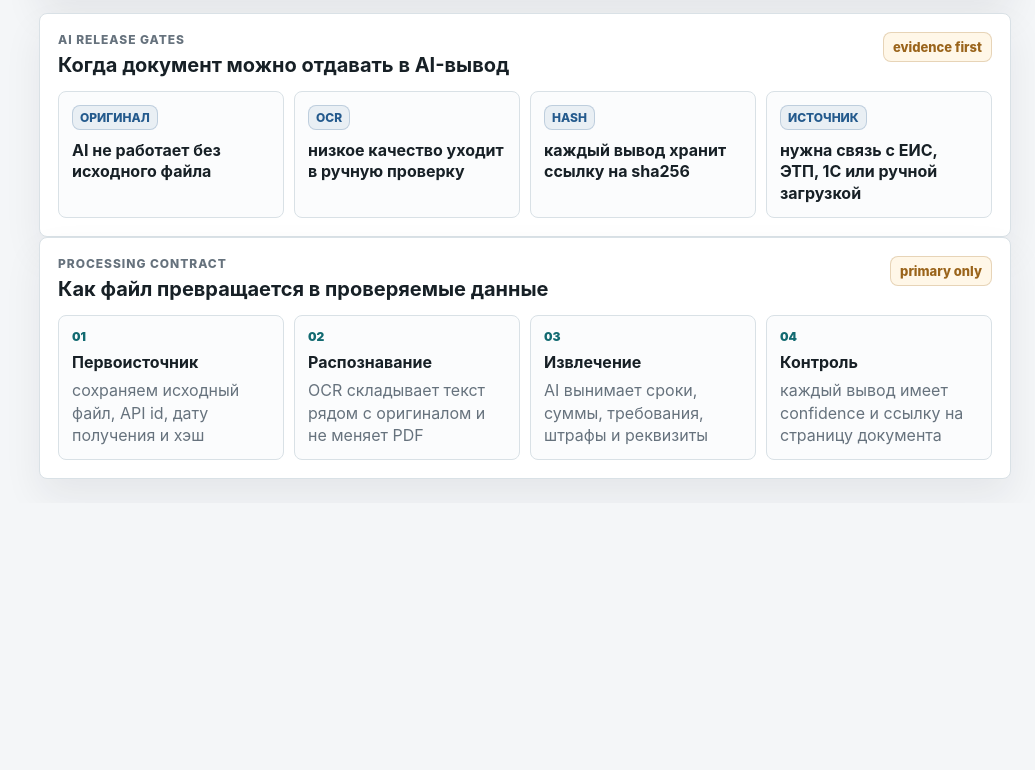
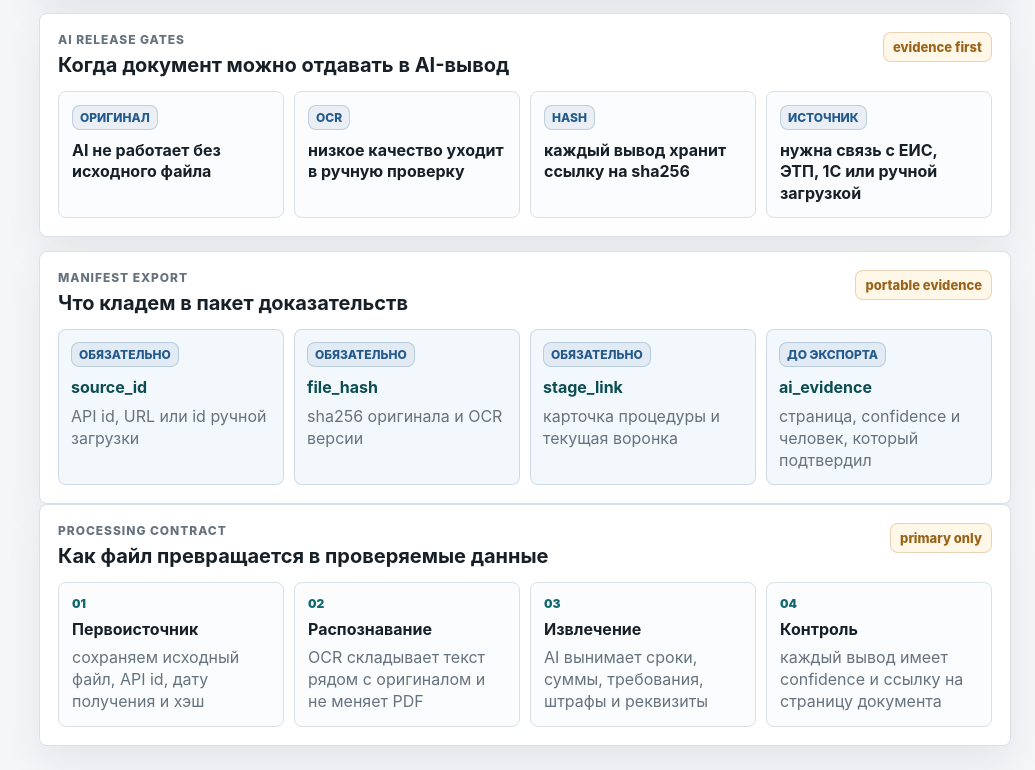
Before and after one commit to info14fourteen-creator/ASTS, a Next.js app in the folder apps/web/: page /documents in a window 1280 px wide. Shown: the part 1424-2194 px from the top of the page, without its empty margins (245-1280 px from the left). Before the commit the page ends 1927 px from the top, so only its background shows below. Built offline with nearby package versions, Linux system fonts and the light colour scheme.

Commit message:
Add document manifest export gates

```diff
--- a/apps/web/app/documents/page.tsx
+++ b/apps/web/app/documents/page.tsx
@@ -40,6 +40,13 @@ const aiReleaseGates = [
   ["OCR", "низкое качество уходит в ручную проверку"],
   ["Hash", "каждый вывод хранит ссылку на sha256"],
   ["Источник", "нужна связь с ЕИС, ЭТП, 1C или ручной загрузкой"],
+];
+
+const manifestFields = [
+  ["source_id", "API id, URL или id ручной загрузки", "обязательно"],
+  ["file_hash", "sha256 оригинала и OCR версии", "обязательно"],
+  ["stage_link", "карточка процедуры и текущая воронка", "обязательно"],
+  ["ai_evidence", "страница, confidence и человек, который подтвердил", "до экспорта"],
 ];
 
 const intakeRules = [
@@ -178,6 +185,25 @@ export default function DocumentsPage() {
           </div>
         </section>
 
+        <section className="panel document-manifest-panel">
+          <div className="panel-head compact">
+            <div>
+              <p className="eyebrow">Manifest export</p>
+              <h2>Что кладем в пакет доказательств</h2>
+            </div>
+            <span className="status-pill">portable evidence</span>
+          </div>
+          <div className="document-manifest-grid">
+            {manifestFields.map(([field, rule, gate]) => (
+              <article className="document-manifest-card" key={field}>
+                <span>{gate}</span>
+                <strong>{field}</strong>
+                <p>{rule}</p>
+              </article>
+            ))}
+          </div>
+        </section>
+
         <section className="panel">
           <div className="panel-head compact">
             <div>
--- a/apps/web/app/globals.css
+++ b/apps/web/app/globals.css
@@ -2535,6 +2535,54 @@ dd {
   line-height: 1.35;
 }
 
+.document-manifest-panel {
+  margin-top: 14px;
+}
+
+.document-manifest-grid {
+  display: grid;
+  grid-template-columns: repeat(4, minmax(0, 1fr));
+  gap: 10px;
+}
+
+.document-manifest-card {
+  min-height: 132px;
+  border: 1px solid rgba(36, 90, 141, 0.18);
+  border-radius: 8px;
+  padding: 12px;
+  background: #f3f8fc;
+}
+
+.document-manifest-card span,
+.document-manifest-card strong,
+.document-manifest-card p {
+  display: block;
+}
+
+.document-manifest-card span {
+  width: fit-content;
+  border: 1px solid rgba(36, 90, 141, 0.22);
+  border-radius: 8px;
+  padding: 4px 7px;
+  background: rgba(36, 90, 141, 0.08);
+  color: var(--blue);
+  font-size: 12px;
+  font-weight: 850;
+  text-transform: uppercase;
+}
+
+.document-manifest-card strong {
+  margin-top: 10px;
+  color: var(--accent-dark);
+  line-height: 1.25;
+}
+
+.document-manifest-card p {
+  margin: 8px 0 0;
+  color: var(--muted);
+  line-height: 1.38;
+}
+
 .economics-grid {
   display: grid;
   grid-template-columns: repeat(2, minmax(0, 1fr));
@@ -3695,7 +3743,8 @@ dd {
   .document-stat-grid,
   .document-flow-grid,
   .document-integrity-grid,
-  .document-release-gates-grid {
+  .document-release-gates-grid,
+  .document-manifest-grid {
     grid-template-columns: repeat(2, minmax(0, 1fr));
   }
 
@@ -4047,7 +4096,8 @@ dd {
   .document-stat-grid,
   .document-flow-grid,
   .document-integrity-grid,
-  .document-release-gates-grid {
+  .document-release-gates-grid,
+  .document-manifest-grid {
     grid-template-columns: 1fr;
   }
 
```
